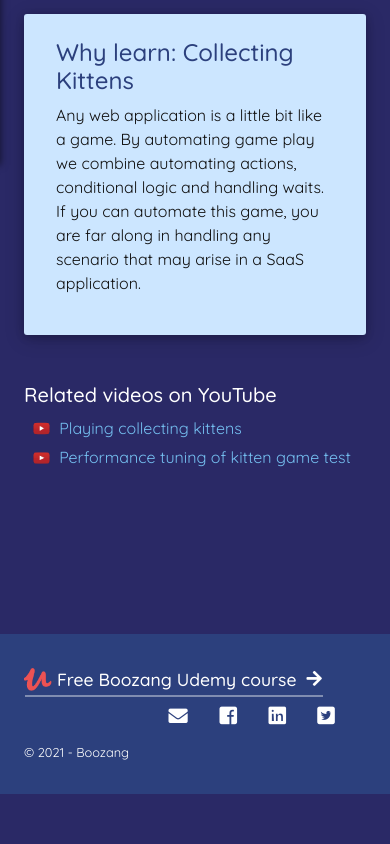
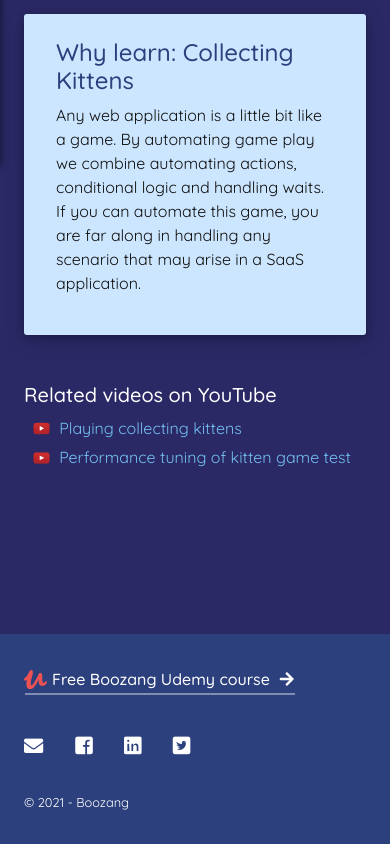
Before and after one commit to karinlj/boozang-thelab, a React (Create React App) app: page /kittenCollect in a window 390 px wide. Shown: the part 679-1523 px from the top of the page. Before the commit the page ends 1473 px from the top, so only its background shows below. Built offline with nearby package versions, Linux system fonts and the light colour scheme.

Commit message:
footer mobile size

```diff
--- a/src/index.scss
+++ b/src/index.scss
@@ -375,16 +375,22 @@ a {
   }
   .udemy_link {
     img {
-      max-width: 30px;
+      max-width: 25px;
       margin-right: 3px;
+      @media all and (min-width: $md-min) {
+        max-width: 30px;
+      }
     }
     a {
       color: #020c70;
       color: #fff;
       font-weight: 500;
-      font-size: 1.1rem;
+      font-size: 1rem;
       display: inline-block;
       position: relative;
+      @media all and (min-width: $md-min) {
+        font-size: 1.1rem;
+      }
       &::before {
         opacity: 0.4;
         position: absolute;
@@ -413,7 +419,11 @@ a {
   }
   ul.social_icons_list {
     display: flex;
-    justify-content: flex-end;
+    padding: 2rem 0;
+    @media all and (min-width: $md-min) {
+      justify-content: flex-end;
+      padding: 0;
+    }
     li.social {
       a {
         font-size: 0;
```
Also changed, not shown: 1 other file (tests, documents, lock files or other folders).
